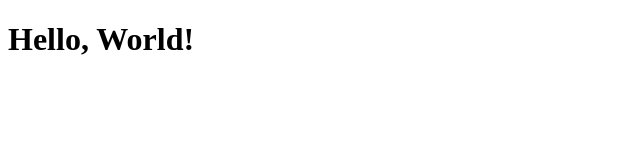
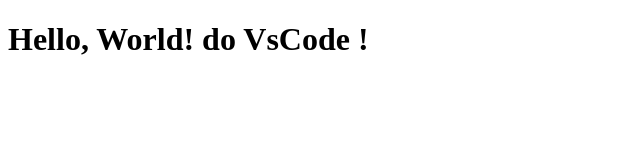
Before and after one commit to edskate/texte-vscode, a plain HTML site: page index.html in a window 1280 px wide. Shown: the whole page, without its empty margins (0-640 px from the left). Drawn offline with Linux system fonts and the light colour scheme.

Commit message:
Update header text in index.html
html

```diff
--- a/index.html
+++ b/index.html
@@ -6,6 +6,6 @@
     <title>Document</title>
 </head>
 <body>
-    <h1>Hello, World!</h1>
+    <h1>Hello, World! do VsCode !</h1>
 </body>
 </html>
```
